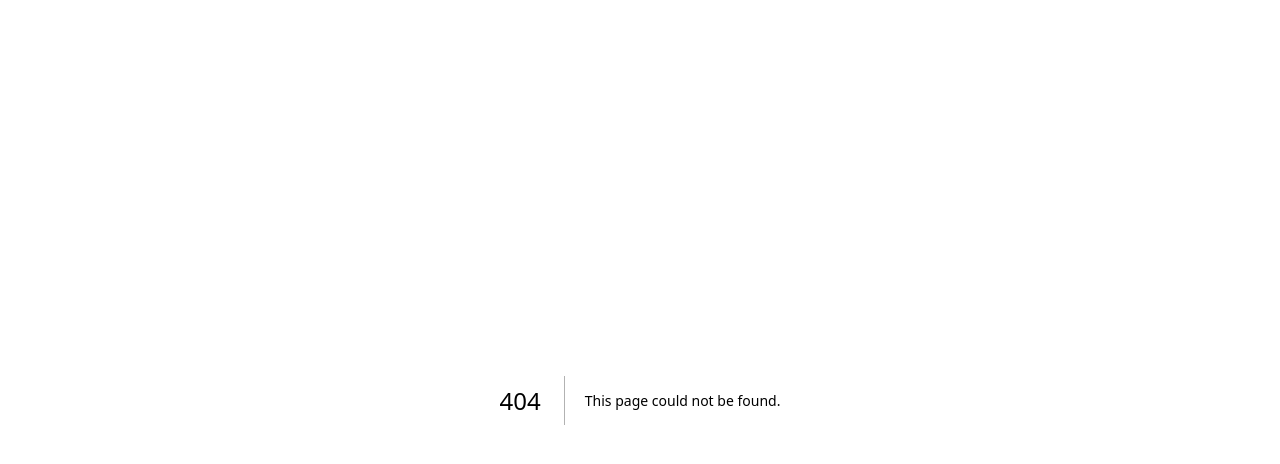
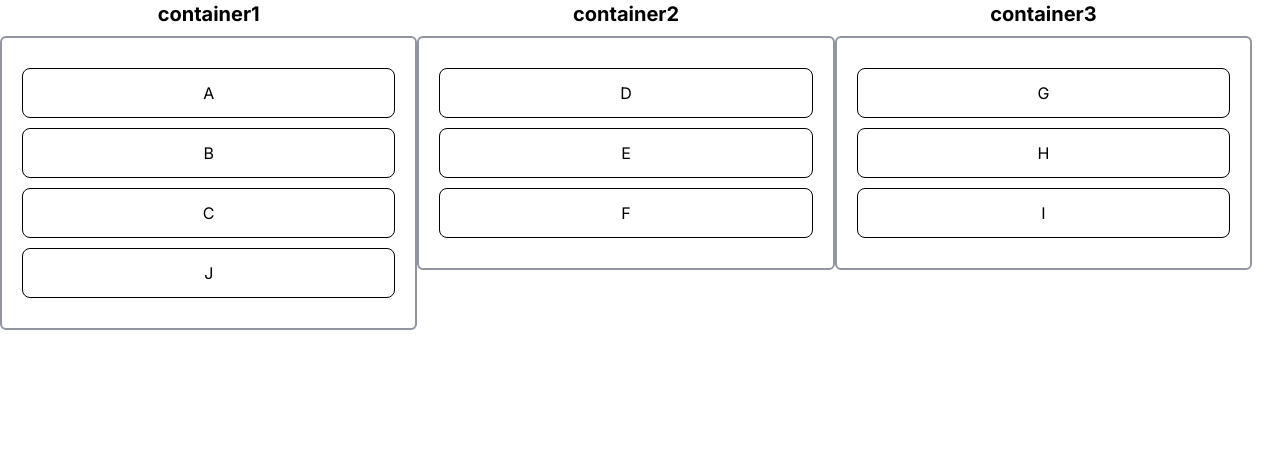
Before and after one commit to scla-sagauniv/univ_debut, a Next.js app in the folder frontend/pomodoro/: page /taskState/test in a window 1280 px wide. Before the commit this address had no page. Shown: the top 464 px of the page. Built offline with nearby package versions, Linux system fonts and the light colour scheme.

Commit message:
#3 update とりあえずtest成功

```diff
--- a/frontend/pomodoro/app/globals.css
+++ b/frontend/pomodoro/app/globals.css
@@ -2,6 +2,7 @@
 @tailwind components;
 @tailwind utilities;
 
+/* Headerコンポーネント */
 .header-container {
   display: flex;
   flex-direction: row;
@@ -36,3 +37,34 @@
   width: 50px;
   height: 50px;
 }
+
+/* taskStateページ */
+.container {
+  display: flex;
+  flex-direction: column;
+  align-items: center;
+  margin: 0 auto;
+  padding: 0 200px;
+}
+.issue-title {
+  font-weight: 400;
+  font-size: 2rem;
+  line-height: 4.8rem;
+  margin: 30px 0 0 0;
+}
+.issue-container {
+  display: flex;
+  flex-direction: row;
+  justify-content: space-between;
+  align-items: center;
+  width: 100%;
+  margin-top: 25px;
+}
+.issue-item {
+  display: flex;
+  flex-direction: column;
+  align-items: center;
+  margin: 0 20px;
+  padding: 5px;
+  width: 33.3%;
+}
--- a/frontend/pomodoro/app/taskState/page.js
+++ b/frontend/pomodoro/app/taskState/page.js
@@ -1,8 +1,27 @@
+"use client"
+import React from 'react'
+import Header from '../../components/Header'
+import {DndContext} from '@dnd-kit/core';
+
 const TaskState = () => {
   return (
     <main className="">
-      <h1>bbb</h1>
-  </main>
+      <Header />
+      <div className="container">
+        <h1 className='issue-title'>ISSUEリスト</h1>
+        <div className="issue-container">
+          <div className="issue-item">
+            <p>未着手</p>
+          </div>
+          <div className="issue-item">
+            <p>着手中</p>
+          </div>
+          <div className="issue-item">
+            <p>完了</p>
+          </div>
+        </div>
+      </div>
+    </main>
   )
 }
 export default TaskState
--- /dev/null
+++ b/frontend/pomodoro/app/taskState/test/Item.js
@@ -0,0 +1,10 @@
+import { UniqueIdentifier } from "@dnd-kit/core";
+
+const Item = ({ name }) => {
+  return (
+    <div className="w-full h-[50px] flex items-center justify-center my-2.5 border border-black rounded-lg">
+      {name}
+    </div>
+  );
+};
+export default Item;
--- /dev/null
+++ b/frontend/pomodoro/app/taskState/test/SortableContainer.js
@@ -0,0 +1,26 @@
+import { useDroppable } from "@dnd-kit/core";
+import { rectSortingStrategy, SortableContext } from "@dnd-kit/sortable";
+import SortableItem from "./SortableItem";
+
+const SortableContainer = ({ id, items, label }) => {
+  const { setNodeRef } = useDroppable({
+    id,
+  });
+  return (
+    <div className="w-[calc(33%-5px)]">
+      <h3 className="text-xl font-bold text-center">{label}</h3>
+      <SortableContext id={id} items={items} strategy={rectSortingStrategy}>
+        <div
+          ref={setNodeRef}
+          className="w-full border-2 border-gray-500/75 p-5 mt-2 rounded-md"
+        >
+          {items.map((id) => (
+            <SortableItem key={id.id} id={id.id} name={id.name} />
+          ))}
+        </div>
+      </SortableContext>
+    </div>
+  );
+};
+
+export default SortableContainer;
--- /dev/null
+++ b/frontend/pomodoro/app/taskState/test/SortableItem.js
@@ -0,0 +1,22 @@
+import { useSortable } from "@dnd-kit/sortable";
+import { CSS } from "@dnd-kit/utilities";
+import { UniqueIdentifier } from "@dnd-kit/core";
+import Item from "./Item";
+
+const SortableItem = ({ id, name }) => {
+  const { attributes, listeners, setNodeRef, transform, transition } =
+    useSortable({ id });
+
+  return (
+    <div
+      ref={setNodeRef}
+      style={{ transform: CSS.Transform.toString(transform), transition }}
+      {...attributes}
+      {...listeners}
+    >
+      <Item id={id} name={name}/>
+    </div>
+  );
+};
+
+export default SortableItem;
--- /dev/null
+++ b/frontend/pomodoro/app/taskState/test/page.js
@@ -0,0 +1,259 @@
+"use client"
+import React, { useState } from "react";
+import {
+  DndContext,
+  DragOverlay,
+  closestCorners,
+  KeyboardSensor,
+  PointerSensor,
+  useSensor,
+  useSensors,
+  UniqueIdentifier,
+  DragStartEvent,
+  DragOverEvent,
+  DragEndEvent,
+} from "@dnd-kit/core";
+import { arrayMove, sortableKeyboardCoordinates } from "@dnd-kit/sortable";
+import SortableContainer from "./SortableContainer";
+import Item from "./Item";
+
+const Contaienr = () => {
+  // ドラッグ&ドロップでソート可能なリスト
+  const [items, setItems] = useState({
+    container1: [{
+      id: 1,
+      name: "A",
+    }, {
+      id: 2,
+      name: "B",
+    }, {
+      id: 3,
+      name: "C",
+    }, {
+      id: 10,
+      name: "J",
+    }],
+
+    container2: [{
+      id: 4,
+      name: "D",
+    }, {
+      id: 5,
+      name: "E",
+    }, {
+      id: 6,
+      name: "F",
+    }],
+
+    container3: [{
+      id: 7,
+      name: "G",
+    }, {
+      id: 8,
+      name: "H",
+    }, {
+      id: 9,
+      name: "I",
+    }],
+  });
+
+  //リストのリソースid（リストの値）
+  const [activeId, setActiveId] = useState();
+
+  // ドラッグの開始、移動、終了などにどのような入力を許可するかを決めるprops
+  const sensors = useSensors(
+    useSensor(PointerSensor),
+    useSensor(KeyboardSensor, {
+      coordinateGetter: sortableKeyboardCoordinates,
+    })
+  );
+
+  // 各コンテナ取得関数
+  // const findContainer = (id) => {
+  //   if (id in items) {
+  //     return id;
+  //   }
+  //   return Object.keys(items).find((key) =>
+  //     items[key].includes(id)
+  //   );
+  // };
+
+  const findContainer = (id) => {
+    const containerKeys = Object.keys(items);
+    console.log(items[containerKeys]);
+    for (const key of containerKeys) {
+      const container = items[key];
+      const foundItem = container.find((item) => item.id === id);
+      if (foundItem) {
+        return key.toString();
+      }
+    }
+    for (const key of containerKeys) {
+      if (0 === items[key].length) {
+        return key.toString();
+      }
+    }
+    return null;
+  };
+
+  // ドラッグ開始時に発火する関数
+  const handleDragStart = (event) => {
+    const { active } = event;
+    //ドラッグしたリソースのid
+    const id = active.id;
+    setActiveId(id);
+  };
+
+  //ドラッグ可能なアイテムがドロップ可能なコンテナの上に移動時に発火する関数
+  const handleDragOver = (event) => {
+    const { active, over } = event;
+    //ドラッグしたリソースのid
+    const id = active.id;
+    //ドロップした場所にあったリソースのid
+    const overId = over?.id;
+
+    console.log(event);
+    console.log(id);
+    console.log(overId);
+
+    if (!overId) return;
+
+    // ドラッグ、ドロップ時のコンテナ取得
+    // container1,container2,container3のいずれかを持つ
+    // overContainerはcontainerの中が空の場合にnullになるから直接指定
+    const activeContainer = findContainer(active.id);
+    const overContainer = findContainer(over.id);
+
+    console.log("activeContainer is"+activeContainer);
+    console.log("overContainer is"+overContainer);
+
+    if (
+      !activeContainer ||
+      !overContainer ||
+      activeContainer === overContainer
+      ) {
+      // コンテナが同じ場合
+      console.log("finn");
+      return;
+    }
+
+    // コンテナが異なる場合
+      setItems((prev) => {
+        // 移動元のコンテナの要素配列を取得
+        const activeItems = prev[activeContainer];
+        // 移動先のコンテナの要素配列を取得
+        const overItems = prev[overContainer];
+
+        console.log("activeItems is"+activeItems);
+        console.log("overItems is"+overItems);
+
+        // 配列のインデックス取得
+        const activeIndex = activeItems.findIndex((item) => item.id === id);
+        const overIndex = overItems.findIndex((item) => item.id === overId);
+
+        console.log("activeIndex is"+activeIndex);
+        console.log("overIndex is"+overIndex);
+
+        let newIndex;
+        console.log("overId is"+overId);
+        if (overId in prev[overContainer]) {
+          // 下以外の要素にドロップした場合
+          newIndex = overItems.length + 1;
+        } else {
+          // containerの最後の要素にドロップした場合
+          const isBelowLastItem = over && overIndex === overItems.length - 1;
+
+          const modifier = isBelowLastItem ? 1 : 0;
+
+          newIndex = overIndex >= 0 ? overIndex + modifier : overItems.length + 1;
+        }
+
+        return {
+          ...prev,
+          [activeContainer]: [
+            ...prev[activeContainer].filter((item) => item.id !== active.id),
+          ],
+          [overContainer]: [
+            ...prev[overContainer].slice(0, newIndex),
+            items[activeContainer][activeIndex],
+            ...prev[overContainer].slice(newIndex, prev[overContainer].length),
+          ],
+        };
+      });
+  };
+
+  // ドラッグ終了時に発火する関数
+  const handleDragEnd = (event) => {
+    const { active, over } = event;
+    //ドラッグしたリソースのid
+    const id = active.id;
+    //ドロップした場所にあったリソースのid
+    const overId = over?.id;
+
+    if (!overId) return;
+
+    // ドラッグ、ドロップ時のコンテナ取得
+    // container1,container2,container3のいずれかを持つ
+    const activeContainer = findContainer(id);
+    const overContainer = findContainer(over?.id);
+
+    // 配列のインデックス取得
+    const activeIndex = items[activeContainer].findIndex((item) => item.id === id);
+    const overIndex = items[overContainer].findIndex((item) => item.id === overId);
+
+    if (activeIndex !== overIndex) {
+      setItems((items) => ({
+        ...items,
+        [overContainer]: arrayMove(
+          items[overContainer],
+          activeIndex,
+          overIndex
+        ),
+      }));
+    }
+    setActiveId(undefined);
+  };
+
+  console.log(items["container1"].findIndex((item) => item.id === 2));
+
+  const list1 = items.container1.map((item) => item.id);
+  const list2 = items.container2.map((item) => item.id);
+  const list3 = items.container3.map((item) => item.id);
+
+  console.log(list1);
+  console.log(list2);
+  console.log(list3);
+  return (
+    <div className="flex flex-row mx-auto">
+      <DndContext
+        sensors={sensors}
+        collisionDetection={closestCorners}
+        onDragStart={handleDragStart}
+        onDragOver={handleDragOver}
+        onDragEnd={handleDragEnd}
+      >
+        {/* SortableContainer */}
+
+        <SortableContainer
+          id="container1"
+          label="container1"
+          items={items.container1}
+        />
+        <SortableContainer
+          id="container2"
+          label="container2"
+          items={items.container2}
+        />
+        <SortableContainer
+          id="container3"
+          label="container3"
+          items={items.container3}
+        />
+        {/* DragOverlay */}
+        <DragOverlay>{activeId ? <Item id={activeId} /> : null}</DragOverlay>
+      </DndContext>
+    </div>
+  );
+};
+
+export default Contaienr;
--- a/frontend/pomodoro/package.json
+++ b/frontend/pomodoro/package.json
@@ -9,6 +9,9 @@
     "lint": "next lint"
   },
   "dependencies": {
+    "@dnd-kit/core": "^6.0.8",
+    "@dnd-kit/sortable": "^7.0.2",
+    "@dnd-kit/utilities": "^3.2.1",
     "autoprefixer": "10.4.14",
     "eslint": "8.42.0",
     "eslint-config-next": "13.4.4",
```
Also changed, not shown: 1 other file (tests, documents, lock files or other folders).
